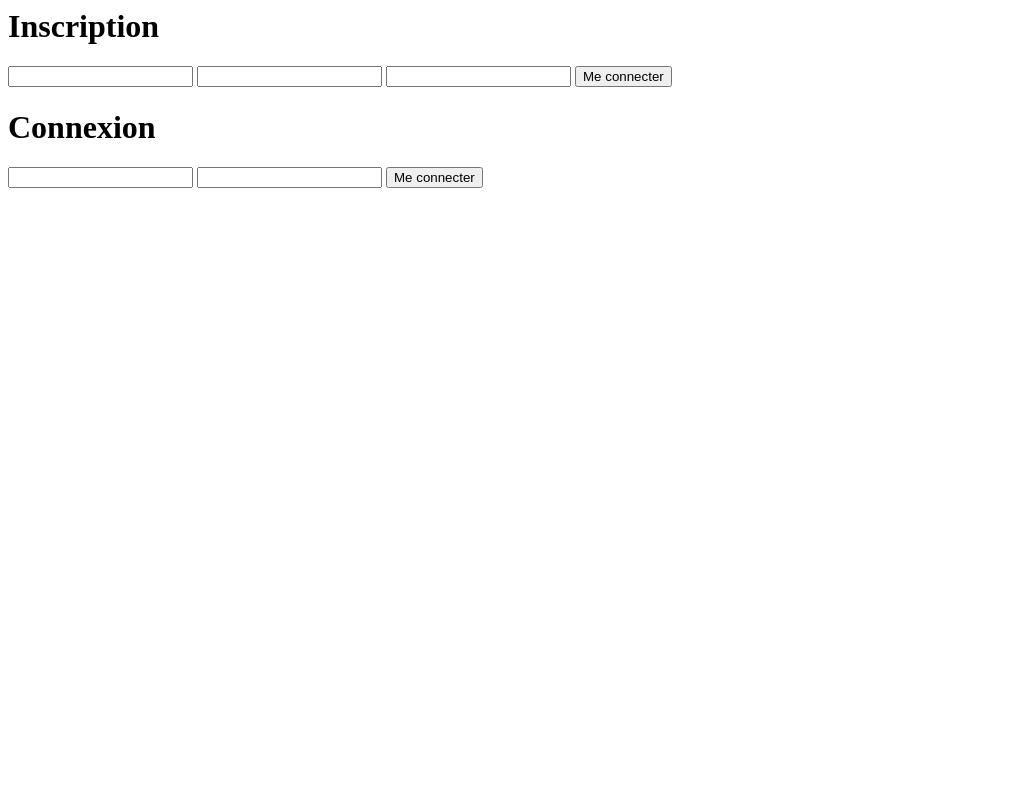
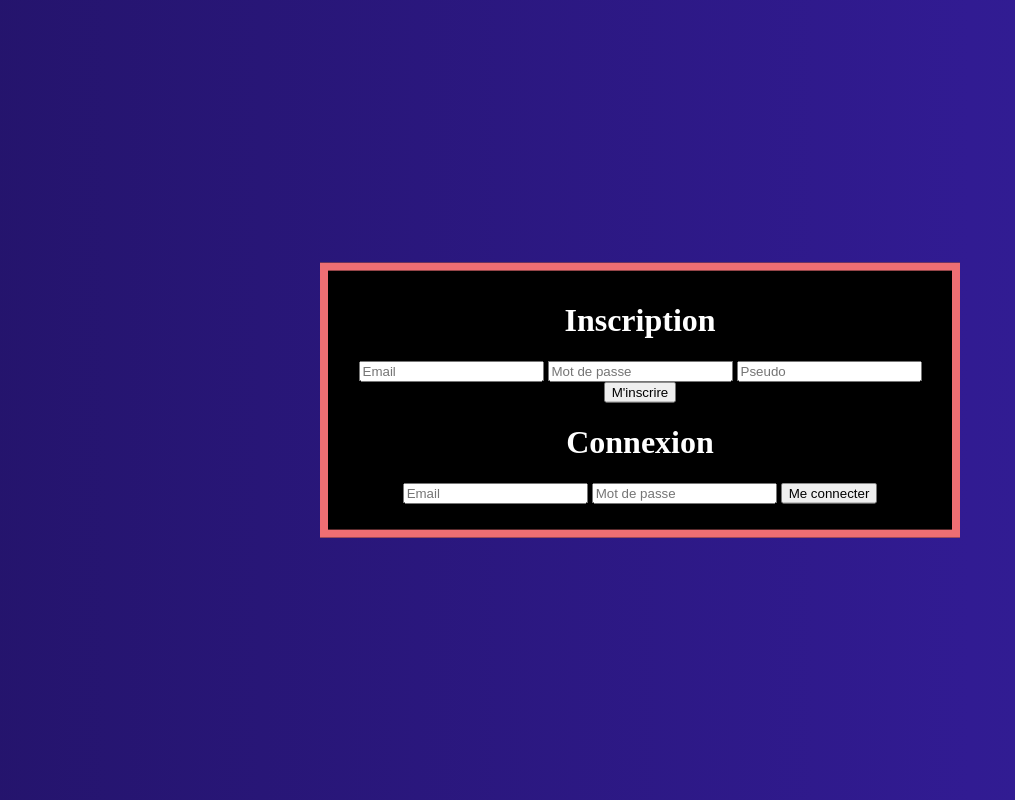
Before and after one commit to Hazmat11/Projet-5-PHP, a PHP site: page /inscription.php in a window 1280 px wide. Shown: the whole page, without its empty margins (0-1015 px from the left). Run offline with PHP 8.4, Linux system fonts and the light colour scheme.

Commit message:
placeholder + background + erreur mauvais mdp

```diff
--- a/config.php
+++ b/config.php
@@ -7,4 +7,3 @@
     );
     $pdo->setAttribute(PDO::ATTR_ERRMODE,PDO::ERRMODE_WARNING);
 ?>
-qqqq
--- /dev/null
+++ b/css/accueil.css
@@ -0,0 +1,56 @@
+@-webkit-keyframes AnimationName {
+    0%{background-position:0% 50%}
+    50%{background-position:100% 50%}
+    100%{background-position:0% 50%}
+}
+@-moz-keyframes AnimationName {
+    0%{background-position:0% 50%}
+    50%{background-position:100% 50%}
+    100%{background-position:0% 50%}
+}
+@keyframes AnimationName {
+    0%{background-position:0% 50%}
+    50%{background-position:100% 50%}
+    100%{background-position:0% 50%}
+}
+
+body{
+  background: linear-gradient(270deg, #2672a6, #311b92, #000000);
+  background-size: 600% 600%;
+  -webkit-animation: AnimationName 10s ease infinite;
+  -moz-animation: AnimationName 10s ease infinite;
+  animation: AnimationName 10s ease infinite;
+}
+
+.sign{
+  margin: 0;
+  position: absolute;
+  top: 50%;
+  left: 50%;
+  -ms-transform: translate(-50%, -50%);
+  transform: translate(-50%, -50%);
+  border-width: 8px;
+  border-style: solid;
+  border-color: #ee6e73;
+  background-color: black;
+  color: white;
+  text-align: center;
+  padding: 10px;
+}
+
+.errorpw{
+  margin: 0;
+  position: absolute;
+  top: 50%;
+  left: 50%;
+  -ms-transform: translate(-50%, -50%);
+  transform: translate(-50%, -50%);
+  border-width: 8px;
+  border-style: solid;
+  border-color: #ee6e73;
+  background-color: black;
+  color: white;
+  text-align: center;
+  font-size: 30px;
+  padding: 10px;
+}
--- a/inscription.php
+++ b/inscription.php
@@ -1,14 +1,22 @@
-<h1>Inscription</h1>
-<form method="post" action="signup.php">
-    <input type='email' name='email' />
-    <input type='password' name='password' />
-    <input type='text' name='login' />
-    <input type='submit' value='Me connecter' />
-</form>
+<link rel="stylesheet" href="css/accueil.css">
 
-<h1>Connexion</h1>
-<form method="post" action="login.php">
-<input type='email' name='email' />
-<input type='password' name='password' />
-<input type='submit' value='Me connecter' />
-</form>
+
+<div class="sign">
+  <h1>Inscription</h1>
+  <div class="signin">
+    <form method="post" action="signup.php">
+      <input type='email' name='email' placeholder="Email"/>
+      <input type='password' name='password' placeholder="Mot de passe"/>
+      <input type='text' name='login' placeholder="Pseudo"/>
+      <input type='submit' value="M'inscrire" />
+    </form>
+  </div>
+  <h1>Connexion</h1>
+  <div class="signup">
+    <form method="post" action="login.php">
+      <input type='email' name='email' placeholder="Email"/>
+      <input type='password' name='password' placeholder="Mot de passe"/>
+      <input type='submit' value='Me connecter' />
+    </form>
+  </div>
+</div>
--- a/menu.php
+++ b/menu.php
@@ -1,4 +1,3 @@
-#menu.php
 <nav>
     <ul>
         <li>Accueil</li>
```
Also changed, not shown: login.php (+17 -4 lines).
